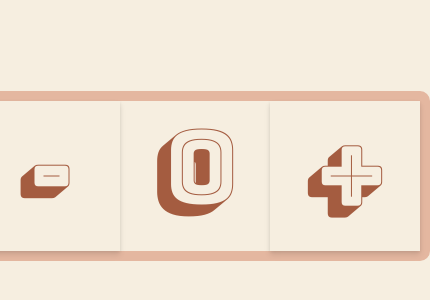
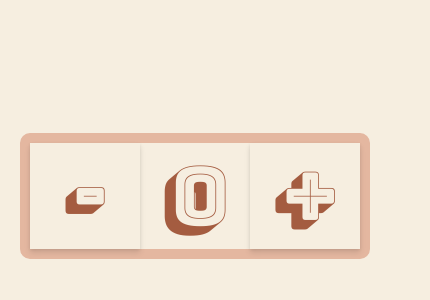
Before and after one commit to kpc03/js-exercises, a website: page index.html in a window 390 px wide. Shown: the part 246-546 px from the top of the page, 430 px wide, since content can reach past the window. Drawn offline with Linux system fonts and the light colour scheme.

Commit message:
corrections for mobile devices

```diff
--- a/index.css
+++ b/index.css
@@ -6,6 +6,7 @@
 html, body{
     height: 100%;
     box-sizing: border-box;
+    max-width: 100%;
 }
 button{
     box-shadow: 0 4px 6px rgba(0, 0, 0, 0.1),
@@ -29,6 +30,9 @@ button:active {
 }
 #container{
     height: 100%;
+    padding: 20px;
+    max-width: 600px;
+    margin: 0 auto;
 }
 #counter {
     display: flex;
@@ -40,23 +44,23 @@ button:active {
     font-family: "Bungee Shade", serif;
     font-weight: 400;
     font-style: normal;
-    font-size: 100px;
+    font-size: 80px;
 }
 .counterWrapper{
     border: 10px solid  #E4B7A0;
     border-radius: 10px;
-    height: 150px;
     display: flex;
+    width: 100%;
 }
 #increment, #decrement{
     cursor: pointer;
 }
 #increment, #decrement, #showLabel{
-    min-width: 150px;
-    display: inline-block;
+    width: 33%;
     text-align: center;
     color: #A45C40;
     height: 100%;
+    flex-grow: 1;
 }
 #showLabel{
     color: #A45C40;
```
